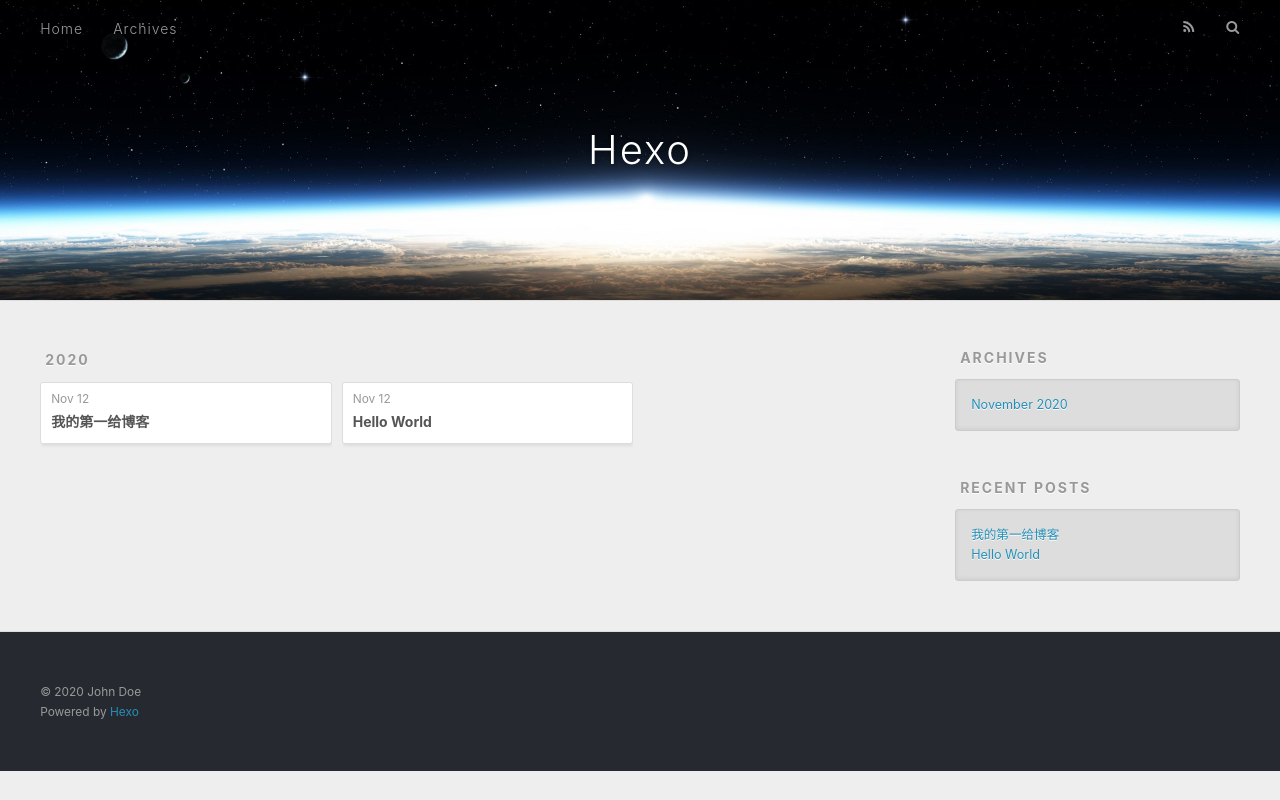
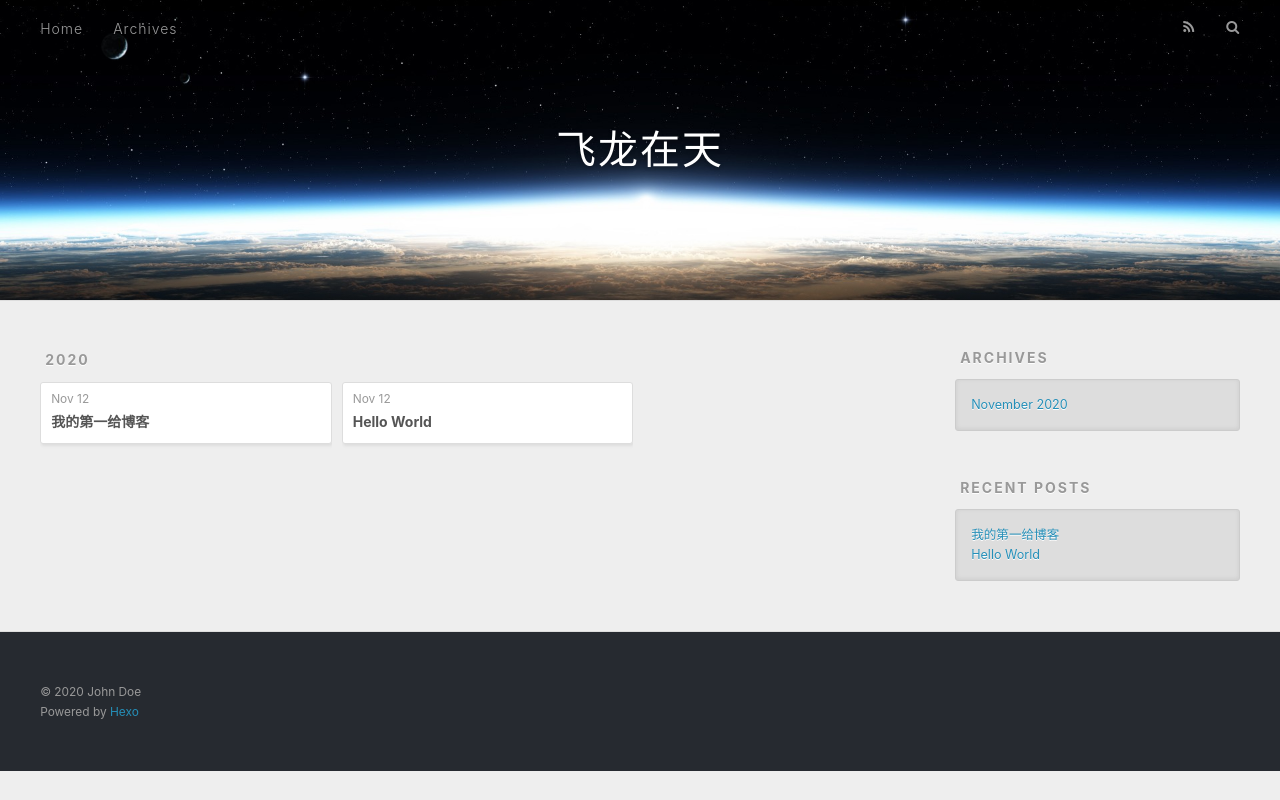
Before and after one commit to huaup/huaup.github.io, a plain HTML site: page archives/2020/11/index.html in a window 1280 px wide. Drawn offline with nearby package versions, Linux system fonts and the light colour scheme.

Commit message:
Site updated: 2020-11-12 23:07:23

```diff
--- a/archives/2020/11/index.html
+++ b/archives/2020/11/index.html
@@ -5,17 +5,17 @@
 
 
 
-  <title>Archives: 2020/11 | Hexo</title>
+  <title>Archives: 2020/11 | 飞龙在天</title>
   <meta name="viewport" content="width=device-width, initial-scale=1, maximum-scale=1">
   <meta property="og:type" content="website">
-<meta property="og:title" content="Hexo">
+<meta property="og:title" content="飞龙在天">
 <meta property="og:url" content="https://huaup.github.io/archives/2020/11/index.html">
-<meta property="og:site_name" content="Hexo">
+<meta property="og:site_name" content="飞龙在天">
 <meta property="og:locale" content="en_US">
 <meta property="article:author" content="John Doe">
 <meta name="twitter:card" content="summary">
 
-    <link rel="alternate" href="/atom.xml" title="Hexo" type="application/atom+xml">
+    <link rel="alternate" href="/atom.xml" title="飞龙在天" type="application/atom+xml">
 
 
     <link rel="icon" href="/favicon.png">
@@ -36,7 +36,7 @@
   <div id="header-outer" class="outer">
     <div id="header-title" class="inner">
       <h1 id="logo-wrap">
-        <a href="/" id="logo">Hexo</a>
+        <a href="/" id="logo">飞龙在天</a>
       </h1>
 
     </div>
```
Also changed, not shown: 2020/11/12/hello-world/index.html (+4 -4 lines), 2020/11/12/我的第一给博客/index.html (+4 -4 lines), archives/2020/index.html (+5 -5 lines), archives/index.html (+5 -5 lines), index.html (+5 -5 lines).
